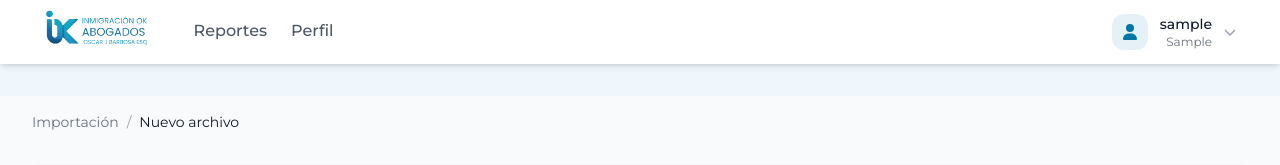
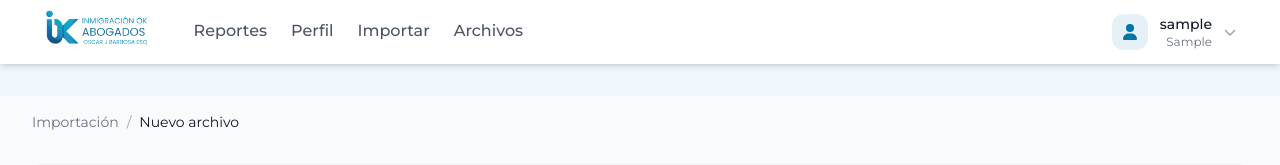
Before and after one commit to LizethVictoria20/vpt_files, a Flask app: page /import in a window 1280 px wide. Shown: the top 165 px of the page. Run offline with Flask 3, Linux system fonts and the light colour scheme; a user stored in the database is signed in; tables that the repository leaves empty hold one stand-in row (values such as "Sample post"); some libraries are stand-ins or nearby versions.

Commit message:
build:[view] - Creando nueva vista para la importación de archivos

```diff
--- a/templates/base.html
+++ b/templates/base.html
@@ -98,6 +98,16 @@
                 >
                   Perfil
                 </a>
+                <a href="{{ url_for('main.import_files', folder_id=current_user.folders[0].id if current_user.folders else 0) }}"
+                class="{% if request.endpoint == 'main.import_files' %} text-primary font-medium border-b-2 border-primary {% else %} text-gray-600 hover:text-primary font-medium border-b-2 border-transparent hover:border-primary/30 {% endif %} h-16 flex items-center transition-colors duration-150">
+                Importar
+              </a>
+              <a
+              href="{{ url_for('main.ver_carpeta', folder_id=current_user.id) }}"
+              class="{% if request.endpoint == 'main.ver_carpeta' %} text-primary font-medium border-b-2 border-primary {% else %} text-gray-600 hover:text-primary font-medium border-b-2 border-transparent hover:border-primary/30 {% endif %} h-16 flex items-center transition-colors duration-150"
+            >
+              Archivos
+            </a>
               {% endif %}
             </nav>
           </div>
```
